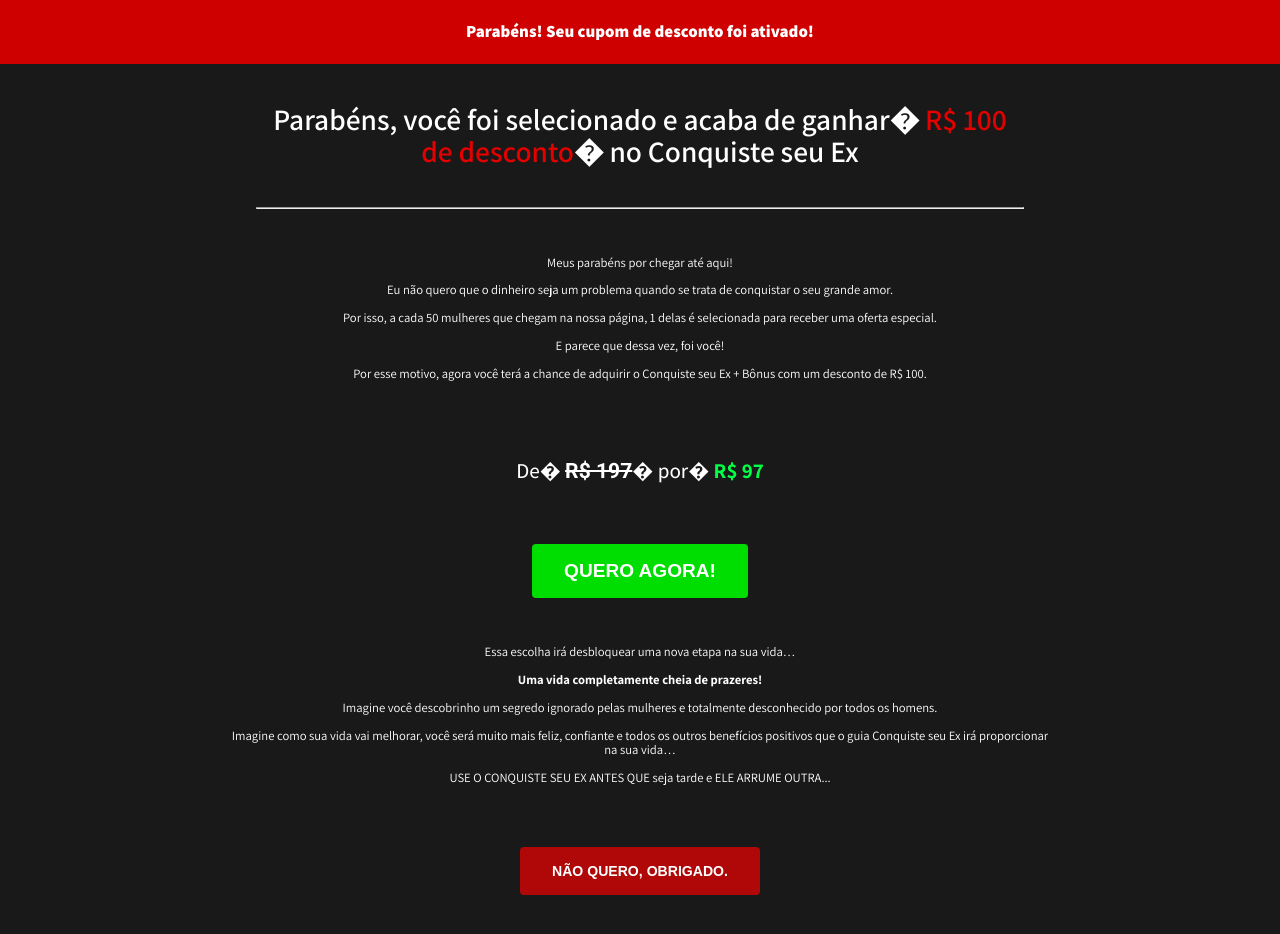
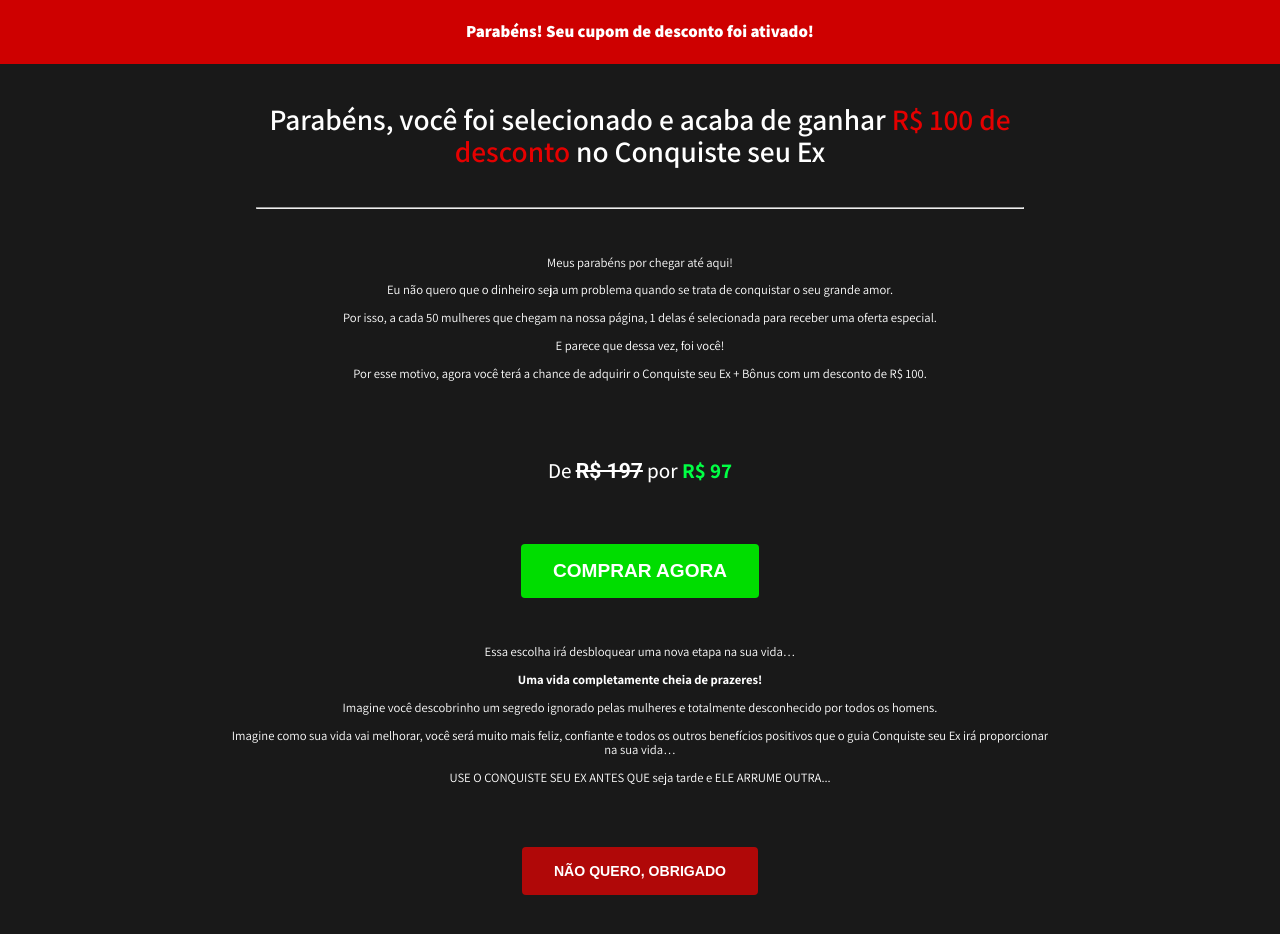
Before and after one commit to u1trasecreto/mdr, a plain HTML site: page index.html in a window 1280 px wide. Drawn offline with Linux system fonts and the light colour scheme; a script that the page names is missing.

Commit message:
Update index.html

```diff
--- a/index.html
+++ b/index.html
@@ -1,4 +1,4 @@
-<!DOCTYPE html><html lang="pt-BR" dir="ltr"><head>
+<!DOCTYPE html><html lang="pt-BR" dir="ltr"><head><script src="https://midas.ticto.app/oneclickbuy.js?flow=221e24fd-e7be-4f23-944f-96f86055a0da.37120" async></script>
 <meta name="robots" content="index, follow">
 <link rel="shortcut icon" href="data:">
 <meta property="og:type" content="website">
@@ -137,7 +137,7 @@ text-align: center;
 </style>
 <div class="headline-cgoCmJ8850752-element headline">
 <h1>
-Parabéns, você foi selecionado e acaba de ganhar�&nbsp;<span style="color:#e50000">R$ 100 de desconto</span>�&nbsp;no Conquiste seu Ex<br>
+Parabéns, você foi selecionado e acaba de ganhar&nbsp;<span style="color:#e50000">R$ 100 de desconto</span>&nbsp;no Conquiste seu Ex<br>
 </h1>
 </div>
 </div>
@@ -252,7 +252,7 @@ text-align: center;
 </style>
 <div class="subheadline-vcuPyK3429489-element subheadline">
 <h2>
-De�&nbsp;<b><del>R$ 197</del></b>�&nbsp;por�&nbsp;<span style="color:#00ff44"><b>R$ 97</b></span>
+De&nbsp;<b><del>R$ 197</del></b>&nbsp;por&nbsp;<span style="color:#00ff44"><b>R$ 97</b></span>
 </h2>
 </div>
 </div>
@@ -325,7 +325,7 @@ text-align: center;
 </style>
 <div class="html-pIxMbR8568922-element ">
 <div>
-<button type="button" class="ticto-upsell-button">QUERO AGORA!</button>
+<button type="button" class="ticto-upsell-button">COMPRAR AGORA</button>
 <style>
 .ticto-upsell-button
 {background: #00dd00;
@@ -450,7 +450,7 @@ text-align: center;
 </style>
 <div class="html-vyYuxA8570881-element ">
 <div>
-<button type="button" class="ticto-refuse-button"> NÃO QUERO, OBRIGADO.</button>
+<button type="button"  class="ticto-refuse-button" > NÃO QUERO, OBRIGADO</button>
 <style>
 .ticto-refuse-button
 {background: #b00808;
```
